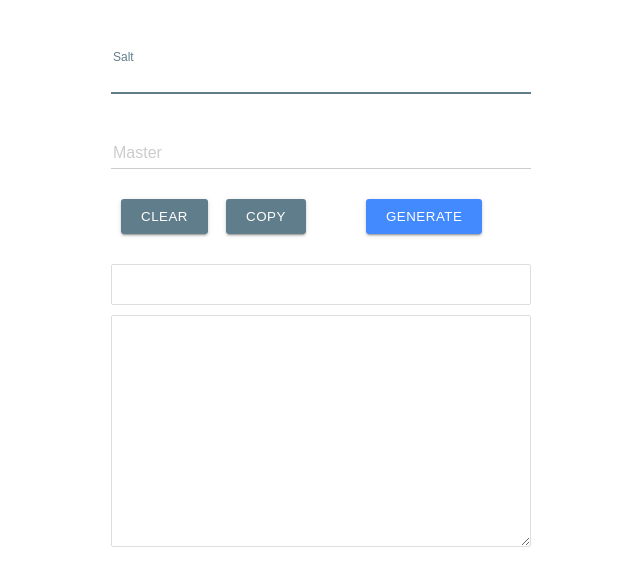
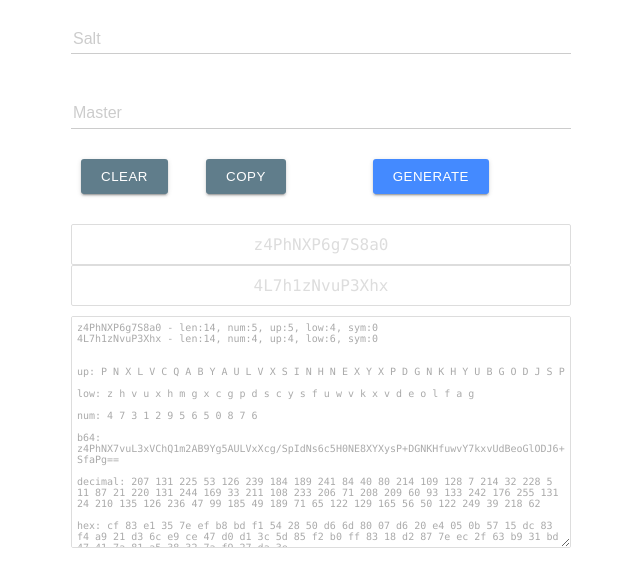
Before and after one commit to paganwinter/pass-gen, a plain HTML site: page docs/index.html in a window 1280 px wide. Shown: the whole page, without its empty margins (319-959 px from the left). Drawn offline with Linux system fonts and the light colour scheme.

Commit message:
clean up
added

```diff
--- a/docs/index.html
+++ b/docs/index.html
@@ -215,7 +215,7 @@ button:active.color-2 {
 
 
 <body>
-<div class="grid" style="max-width: 420px; margin-top: 40px;">
+<div class="grid" style="max-width: 500px; margin-top: 0px;">
   <div class="row">
     <div class="col-12 col form-group">
       <input type="text" id="input-salt" _placeholder="Salt" autocomplete="off" tabindex="1" required="required" value="" />
@@ -244,8 +244,8 @@ button:active.color-2 {
     </div>
   </div>
   <div class="row">
-    <div class="col-12 col">
-      <input type="text" id="output-result" autocomplete="off" readonly class="output-result" />
+    <div class="col-12 col" id="pass-container">
+<!--      <input type="text" id="output-result" autocomplete="off" readonly class="output-result" /> -->
     </div>
   </div>
   <div class="row">
@@ -274,11 +274,11 @@ var $salt, $master, $result;
 window.onload = function() {
   $salt = document.getElementById("input-salt");
   $master = document.getElementById("input-master");
-  $result = document.getElementById("output-result");
+  $passContainer = document.getElementById("pass-container");
   $raw = document.getElementById("output-raw");
 
-//  generatePassword();
-  $salt.focus();
+  generatePassword();
+//  $salt.focus();
 }
 
 function generatePassword() {
@@ -287,24 +287,34 @@ function generatePassword() {
   var passObj = calculatePassword(master, salt);
 
   var pass = passObj.password;
-  $result.value = pass.join(" : ");
+  $passContainer.innerHTML = "";
+  pass.forEach(p => {
+    var resultBox = document.createElement('input');
+    resultBox.type = "text";
+    resultBox.className = "output-result";
+    resultBox.autocomplete = "off"
+    resultBox.readonly = true;
+    resultBox.value = p;
+    resultBox.onclick = function() {
+      resultBox.select();
+    }
+    $passContainer.appendChild(resultBox);
+  })
 
   $raw.value = '';
   for (var i=0 ; i<pass.length ; i++) {
     $raw.value += pass[i]+" - ";
-    $raw.value += 'length:'+pass[i].length+", ";
-    $raw.value += 'lower:'+pass[i].replace(/[^a-z]/g, '').length+", ";
-    $raw.value += 'upper:'+pass[i].replace(/[^A-Z]/g, '').length+", ";
-    $raw.value += 'number:'+pass[i].replace(/[^0-9]/g, '').length+", ";
-    $raw.value += 'symbol:'+pass[i].replace(/[\w]/g, '').length+"\n";
+    $raw.value += 'len:'+pass[i].length+", ";
+    $raw.value += 'num:'+pass[i].replace(/[^0-9]/g, '').length+", ";
+    $raw.value += 'up:'+pass[i].replace(/[^A-Z]/g, '').length+", ";
+    $raw.value += 'low:'+pass[i].replace(/[^a-z]/g, '').length+", ";
+    $raw.value += 'sym:'+pass[i].replace(/[\w]/g, '').length+"\n";
+  }
+//  $raw.value += '\n';
+  for (step in passObj.steps) {
+    $raw.value += "\n\n" + step + ": " + passObj.steps[step]; // + "\n\n";
   }
 
-  $raw.value += '\n';
-  for (step in passObj.steps) {
-    $raw.value += "- " + step + ": " + passObj.steps[step] + "\n";
-  }
-
-  $result.select();
 }
 
 function calculatePassword(master, salt) {
@@ -316,7 +326,7 @@ function calculatePassword(master, salt) {
   // hashB64 = getHash(text, 'SHA512', 'B64');
   // hashHex = getHash(text, 'SHA512', 'HEX');
   var hash = getHash(text);
-  var hex = hash.match(/\w{2}/g).join(" ");
+  var hex = hash.match(/\w{2}/g); //.join(" ");
   var decimal = hash.match(/\w{2}/g).map(a => { return parseInt(a, 16) });
   var ascii = decimal.map(a => { return String.fromCharCode(a) }).join("");
   var b64 = btoa(ascii);
@@ -334,6 +344,7 @@ function calculatePassword(master, salt) {
   var pos = decimal.filter((x, i, a) => a.indexOf(x) == i);
   var password, passwords=[];
 
+  // https://github.com/collinjackson/pwdhash-website/blob/gh-pages/hashed-password.js
   /* option 1 */
   password = [
     chars.substr(0, 6),
@@ -356,10 +367,12 @@ function calculatePassword(master, salt) {
   var result = {
     "password": passwords,
     "steps": {
-      "hex": hex,
-      "decimal": decimal.join(","),
-      "ascii": ascii,
+      "up": up.join(" "),
+      "low": low.join(" "),
+      "num": num.join(" "),
       "b64": b64,
+      "decimal": decimal.join(" "),
+      "hex": hex.join(" "),
     }
   };
 
```
